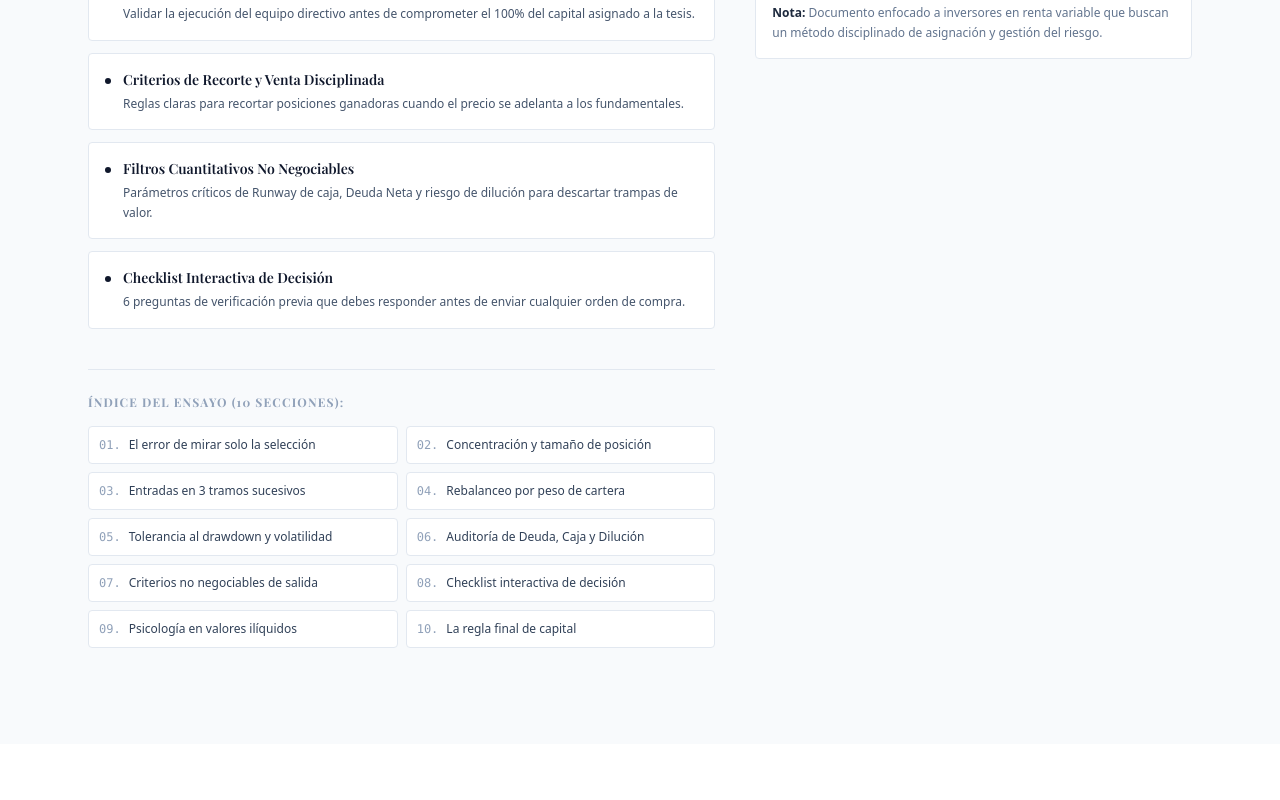
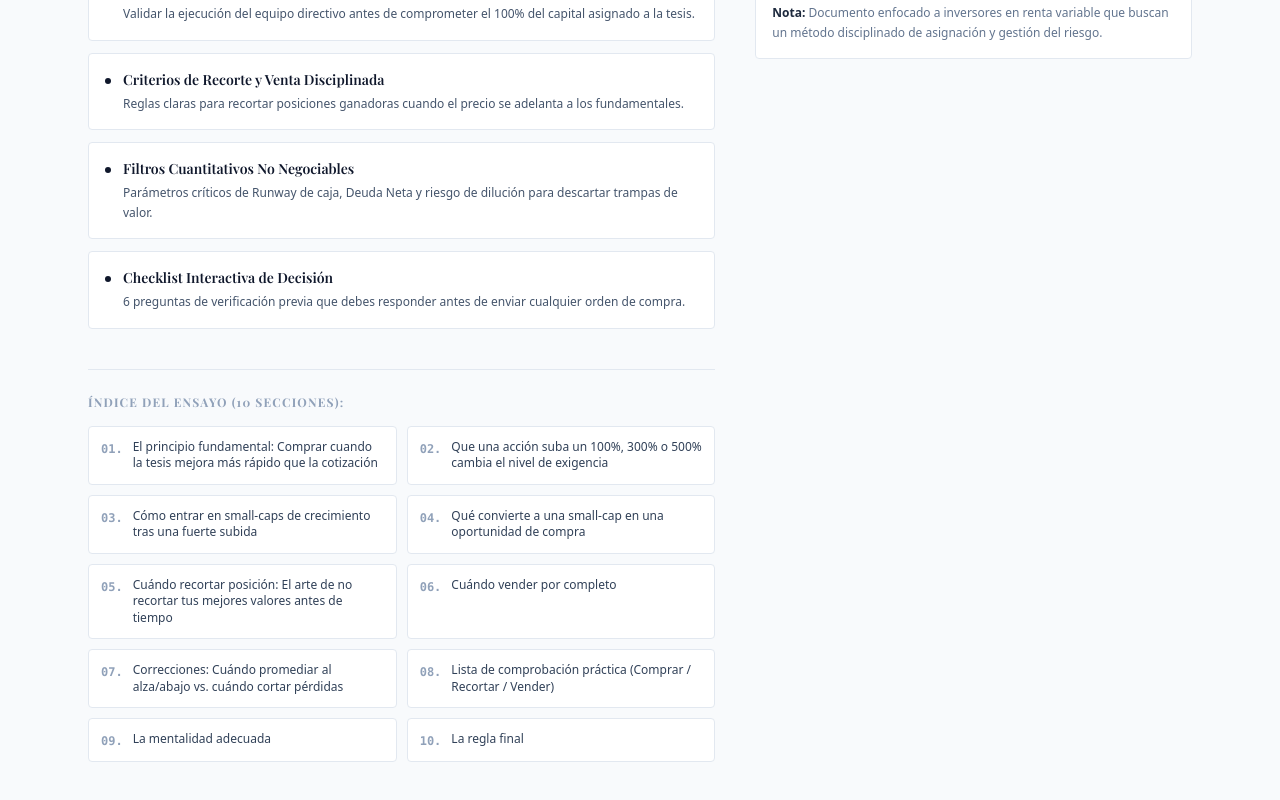
Before and after one commit to arturogc12/arturogirbes, a React (Vite) app: page / in a window 1280 px wide. Shown: the part 754-1554 px from the top of the page. Before the commit the page ends 1498 px from the top, so only its background shows below. Built offline with nearby package versions, Linux system fonts and the light colour scheme; a web font is replaced by a local one.

Commit message:
style: update essay index layout and content
Refine the index section UI with improved spacing and alignment, and update the entry descriptions to reflect the core philosophy of the portfolio management strategy.

```diff
--- a/src/App.tsx
+++ b/src/App.tsx
@@ -182,46 +182,46 @@ export default function LeadMagnetArticle() {
                   </h2>
                 </div>
 
-                <div className="grid grid-cols-1 sm:grid-cols-2 gap-2 text-xs text-slate-700">
-                  <div className="p-2.5 bg-white rounded border border-slate-200 flex items-center space-x-2">
-                    <span className="text-slate-400 font-mono">01.</span>
-                    <span>El error de mirar solo la selección</span>
+                <div className="grid grid-cols-1 sm:grid-cols-2 gap-2.5 text-xs text-slate-700">
+                  <div className="p-3 bg-white rounded border border-slate-200 flex items-start space-x-2.5">
+                    <span className="text-slate-400 font-mono font-semibold shrink-0 mt-0.5">01.</span>
+                    <span className="leading-snug">El principio fundamental: Comprar cuando la tesis mejora más rápido que la cotización</span>
                   </div>
-                  <div className="p-2.5 bg-white rounded border border-slate-200 flex items-center space-x-2">
-                    <span className="text-slate-400 font-mono">02.</span>
-                    <span>Concentración y tamaño de posición</span>
+                  <div className="p-3 bg-white rounded border border-slate-200 flex items-start space-x-2.5">
+                    <span className="text-slate-400 font-mono font-semibold shrink-0 mt-0.5">02.</span>
+                    <span className="leading-snug">Que una acción suba un 100%, 300% o 500% cambia el nivel de exigencia</span>
                   </div>
-                  <div className="p-2.5 bg-white rounded border border-slate-200 flex items-center space-x-2">
-                    <span className="text-slate-400 font-mono">03.</span>
-                    <span>Entradas en 3 tramos sucesivos</span>
+                  <div className="p-3 bg-white rounded border border-slate-200 flex items-start space-x-2.5">
+                    <span className="text-slate-400 font-mono font-semibold shrink-0 mt-0.5">03.</span>
+                    <span className="leading-snug">Cómo entrar en small-caps de crecimiento tras una fuerte subida</span>
                   </div>
-                  <div className="p-2.5 bg-white rounded border border-slate-200 flex items-center space-x-2">
-                    <span className="text-slate-400 font-mono">04.</span>
-                    <span>Rebalanceo por peso de cartera</span>
+                  <div className="p-3 bg-white rounded border border-slate-200 flex items-start space-x-2.5">
+                    <span className="text-slate-400 font-mono font-semibold shrink-0 mt-0.5">04.</span>
+                    <span className="leading-snug">Qué convierte a una small-cap en una oportunidad de compra</span>
                   </div>
-                  <div className="p-2.5 bg-white rounded border border-slate-200 flex items-center space-x-2">
-                    <span className="text-slate-400 font-mono">05.</span>
-                    <span>Tolerancia al drawdown y volatilidad</span>
+                  <div className="p-3 bg-white rounded border border-slate-200 flex items-start space-x-2.5">
+                    <span className="text-slate-400 font-mono font-semibold shrink-0 mt-0.5">05.</span>
+                    <span className="leading-snug">Cuándo recortar posición: El arte de no recortar tus mejores valores antes de tiempo</span>
                   </div>
-                  <div className="p-2.5 bg-white rounded border border-slate-200 flex items-center space-x-2">
-                    <span className="text-slate-400 font-mono">06.</span>
-                    <span>Auditoría de Deuda, Caja y Dilución</span>
+                  <div className="p-3 bg-white rounded border border-slate-200 flex items-start space-x-2.5">
+                    <span className="text-slate-400 font-mono font-semibold shrink-0 mt-0.5">06.</span>
+                    <span className="leading-snug">Cuándo vender por completo</span>
                   </div>
-                  <div className="p-2.5 bg-white rounded border border-slate-200 flex items-center space-x-2">
-                    <span className="text-slate-400 font-mono">07.</span>
-                    <span>Criterios no negociables de salida</span>
+                  <div className="p-3 bg-white rounded border border-slate-200 flex items-start space-x-2.5">
+                    <span className="text-slate-400 font-mono font-semibold shrink-0 mt-0.5">07.</span>
+                    <span className="leading-snug">Correcciones: Cuándo promediar al alza/abajo vs. cuándo cortar pérdidas</span>
                   </div>
-                  <div className="p-2.5 bg-white rounded border border-slate-200 flex items-center space-x-2">
-                    <span className="text-slate-400 font-mono">08.</span>
-                    <span>Checklist interactiva de decisión</span>
+                  <div className="p-3 bg-white rounded border border-slate-200 flex items-start space-x-2.5">
+                    <span className="text-slate-400 font-mono font-semibold shrink-0 mt-0.5">08.</span>
+                    <span className="leading-snug">Lista de comprobación práctica (Comprar / Recortar / Vender)</span>
                   </div>
-                  <div className="p-2.5 bg-white rounded border border-slate-200 flex items-center space-x-2">
-                    <span className="text-slate-400 font-mono">09.</span>
-                    <span>Psicología en valores ilíquidos</span>
+                  <div className="p-3 bg-white rounded border border-slate-200 flex items-start space-x-2.5">
+                    <span className="text-slate-400 font-mono font-semibold shrink-0 mt-0.5">09.</span>
+                    <span className="leading-snug">La mentalidad adecuada</span>
                   </div>
-                  <div className="p-2.5 bg-white rounded border border-slate-200 flex items-center space-x-2">
-                    <span className="text-slate-400 font-mono">10.</span>
-                    <span>La regla final de capital</span>
+                  <div className="p-3 bg-white rounded border border-slate-200 flex items-start space-x-2.5">
+                    <span className="text-slate-400 font-mono font-semibold shrink-0 mt-0.5">10.</span>
+                    <span className="leading-snug">La regla final</span>
                   </div>
                 </div>
               </div>
```
